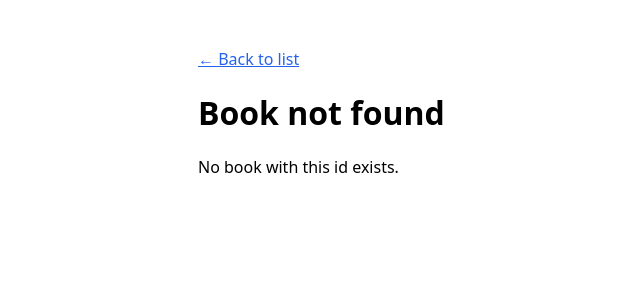
After one commit to krecejac/portfolio, a PHP site: page /views/detail.php in a window 1280 px wide. The commit adds this page. Shown: the top 300 px of the page, without its empty margins (42-682 px from the left). Run offline with PHP 8.4, Linux system fonts and the light colour scheme; the template is opened without the code that fills it, so the values that code supplies are empty.

Commit message:
book-catalog: book detail page with routing

```diff
--- /dev/null
+++ b/book-catalog/views/detail.php
@@ -0,0 +1,33 @@
+<?php /** @var array<string, mixed>|null $book  provided by index.php */ ?>
+<!doctype html>
+<html lang="en">
+<head>
+    <meta charset="utf-8">
+    <title>Book detail — Book Catalog</title>
+    <style>
+        body { font-family: system-ui, sans-serif; max-width: 50rem; margin: 3rem auto; padding: 0 1rem; }
+        a    { color: #2563eb; }
+        .meta { color: #555; }
+    </style>
+</head>
+<body>
+    <p><a href="/">&larr; Back to list</a></p>
+
+    <?php if ($book === null): ?>
+        <h1>Book not found</h1>
+        <p>No book with this id exists.</p>
+    <?php else: ?>
+        <h1><?= htmlspecialchars($book['title'], ENT_QUOTES, 'UTF-8') ?></h1>
+        <p class="meta">
+            <?= htmlspecialchars($book['author'], ENT_QUOTES, 'UTF-8') ?>,
+            <?= htmlspecialchars((string) $book['year'], ENT_QUOTES, 'UTF-8') ?>
+        </p>
+        <?php if ($book['rating'] !== null): ?>
+            <p>Rating: <?= htmlspecialchars((string) $book['rating'], ENT_QUOTES, 'UTF-8') ?></p>
+        <?php endif; ?>
+        <?php if ($book['annotation'] !== null): ?>
+            <p><?= nl2br(htmlspecialchars($book['annotation'], ENT_QUOTES, 'UTF-8')) ?></p>
+        <?php endif; ?>
+    <?php endif; ?>
+</body>
+</html>
```
Also changed, not shown: book-catalog/public/index.php (+13 -36 lines), book-catalog/src/BookRepository.php (+13 -0 lines), book-catalog/views/list.php (added, +40 -0 lines).
